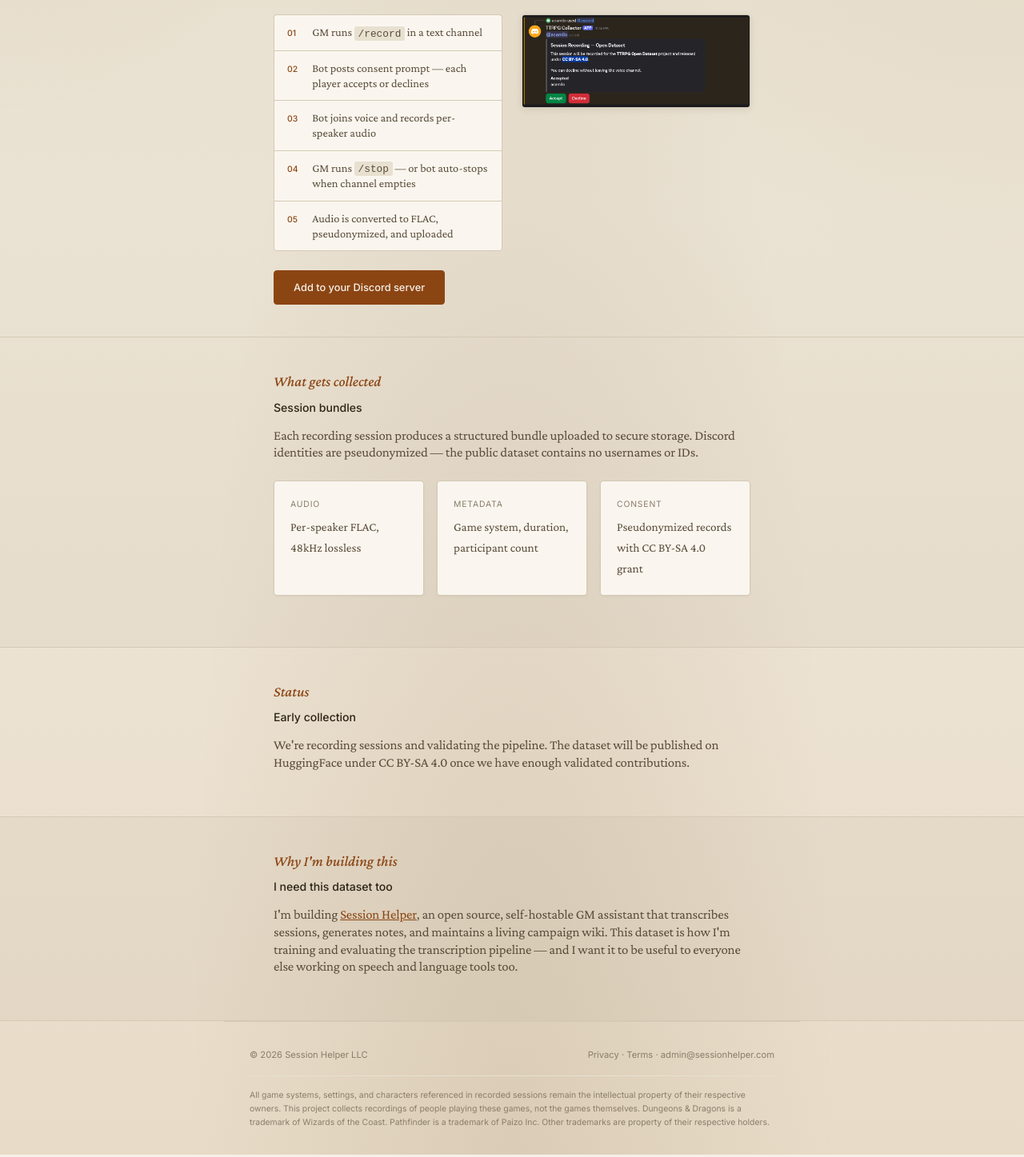
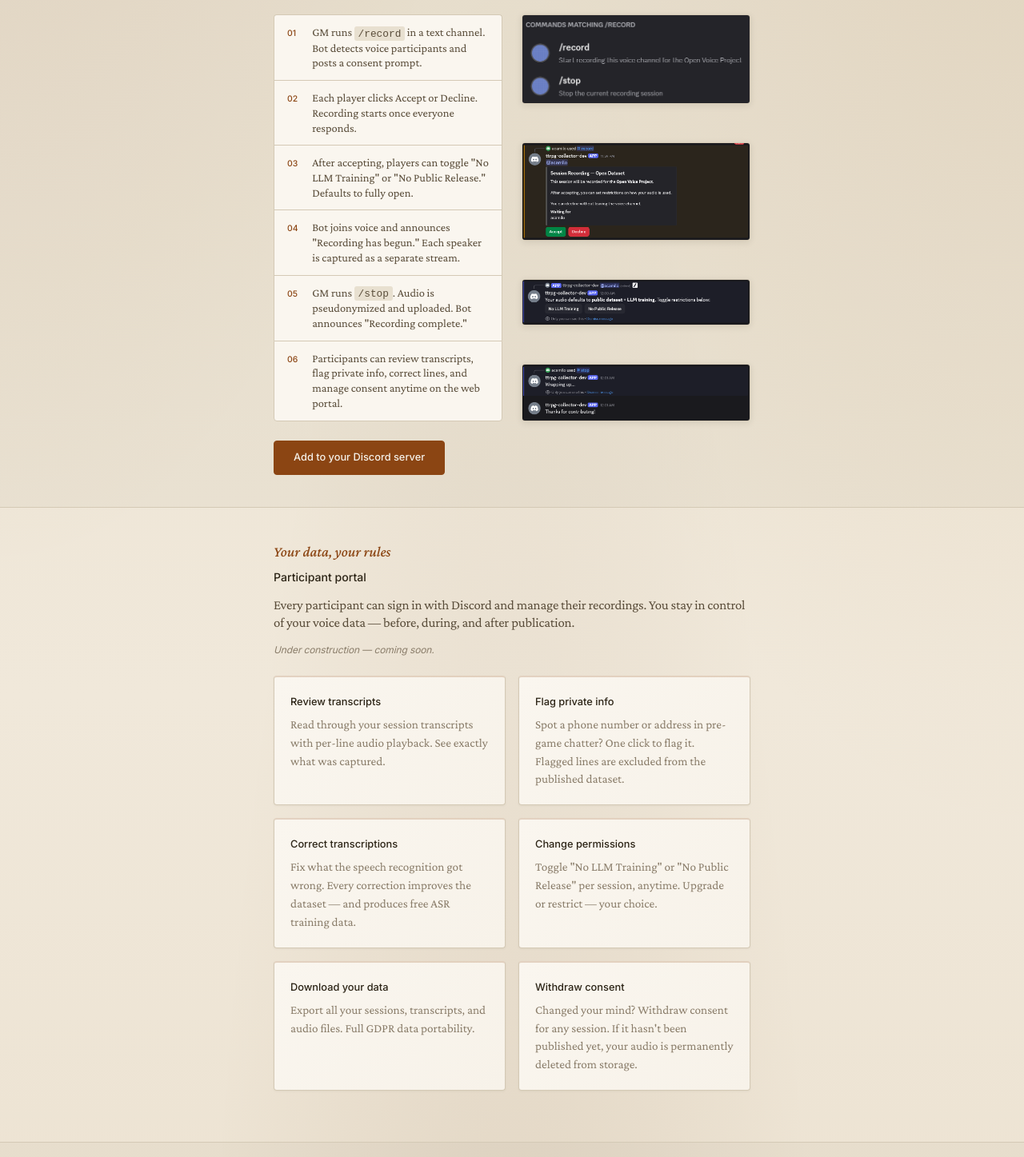
Before and after one commit to sessionhelper/sessionhelper.github.io, a plain HTML site: page open-voice-project/index.html in a window 1280 px wide. Shown: the part 1500-2947 px from the top of the page at 80% size. Drawn offline with nearby package versions, Linux system fonts and the light colour scheme.

Commit message:
Update OVP page: new screenshots, participant portal section, updated flow
- Add screenshots: commands, consent, restrictions, stop
- Update flow steps to reflect current bot behavior (license flags, voice announcements)
- Add 6th step describing participant portal
- New "Your data, your rules" section with portal feature cards
- Under construction note on portal section

```diff
--- a/open-voice-project/index.html
+++ b/open-voice-project/index.html
@@ -98,15 +98,16 @@
   .feature:hover { border-top-color: var(--accent); }
   .feature .title { font-family: 'Inter', system-ui, sans-serif; font-size: 0.8rem; font-weight: 500; color: var(--ink); margin-bottom: 0.4rem; }
   .feature .desc { font-size: 0.95rem; color: var(--ink-faint); line-height: 1.5; }
-  .flow-section { display: grid; grid-template-columns: 1fr 1fr; gap: 1.5rem; align-items: start; margin: 1.5rem 0; }
-  .flow { display: flex; flex-direction: column; }
-  .flow .step { padding: 0.75rem 1rem; background: var(--card); border: 1px solid var(--rule); border-bottom: none; display: flex; align-items: baseline; gap: 0.75rem; }
+  .flow-section { display: grid; grid-template-columns: 1fr 1fr; gap: 1.5rem; align-items: stretch; margin: 1.5rem 0; }
+  .flow { display: flex; flex-direction: column; height: 100%; }
+  .flow .step { padding: 0.75rem 1rem; background: var(--card); border: 1px solid var(--rule); border-bottom: none; display: flex; align-items: baseline; gap: 0.75rem; flex: 1; }
   .flow .step:first-child { border-radius: 4px 4px 0 0; }
   .flow .step:last-child { border-radius: 0 0 4px 4px; border-bottom: 1px solid var(--rule); }
   .flow .step .num { font-family: 'Inter', system-ui, sans-serif; font-size: 0.65rem; font-weight: 500; color: var(--accent); min-width: 1.2rem; }
   .flow .step .text { font-size: 0.9rem; color: var(--ink-light); line-height: 1.3; }
   .flow .step code { font-size: 0.8rem; background: var(--parchment-dark); padding: 0.1rem 0.3rem; border-radius: 3px; font-family: 'Courier New', monospace; }
   .consent-screenshot { border-radius: 4px; border: 1px solid var(--rule); width: 100%; display: block; box-shadow: 0 2px 8px rgba(44,36,22,0.1); }
+  .flow-screenshots { display: flex; flex-direction: column; gap: 1.25rem; justify-content: space-between; }
   .grid-3 { display: grid; grid-template-columns: repeat(3, 1fr); gap: 1rem; margin: 1.5rem 0; }
   .grid-3 .cell { background: var(--card); border: 1px solid var(--rule); border-radius: 4px; padding: 1.25rem; box-shadow: 0 1px 3px rgba(44,36,22,0.05); }
   .cell .label { font-family: 'Inter', system-ui, sans-serif; font-size: 0.65rem; text-transform: uppercase; letter-spacing: 0.08em; color: var(--ink-faint); margin-bottom: 0.4rem; }
@@ -197,19 +198,40 @@
   <p>A Discord bot joins your voice channel, collects consent from every participant, and records each speaker as a separate lossless audio track.</p>
   <div class="flow-section">
     <div class="flow">
-      <div class="step"><div class="num">01</div><div class="text">GM runs <code>/record</code> in a text channel</div></div>
-      <div class="step"><div class="num">02</div><div class="text">Bot posts consent prompt — each player accepts or declines</div></div>
-      <div class="step"><div class="num">03</div><div class="text">Bot joins voice and records per-speaker audio</div></div>
-      <div class="step"><div class="num">04</div><div class="text">GM runs <code>/stop</code> — or bot auto-stops when channel empties</div></div>
-      <div class="step"><div class="num">05</div><div class="text">Audio is converted to FLAC, pseudonymized, and uploaded</div></div>
+      <div class="step"><div class="num">01</div><div class="text">GM runs <code>/record</code> in a text channel. Bot detects voice participants and posts a consent prompt.</div></div>
+      <div class="step"><div class="num">02</div><div class="text">Each player clicks Accept or Decline. Recording starts once everyone responds.</div></div>
+      <div class="step"><div class="num">03</div><div class="text">After accepting, players can toggle "No LLM Training" or "No Public Release." Defaults to fully open.</div></div>
+      <div class="step"><div class="num">04</div><div class="text">Bot joins voice and announces "Recording has begun." Each speaker is captured as a separate stream.</div></div>
+      <div class="step"><div class="num">05</div><div class="text">GM runs <code>/stop</code>. Audio is pseudonymized and uploaded. Bot announces "Recording complete."</div></div>
+      <div class="step"><div class="num">06</div><div class="text">Participants can review transcripts, flag private info, correct lines, and manage consent anytime on the web portal.</div></div>
     </div>
-    <img src="consent_window.png" alt="Discord consent prompt" class="consent-screenshot">
+    <div class="flow-screenshots">
+      <img src="commands.png" alt="Bot slash commands" class="consent-screenshot">
+      <img src="consent.png" alt="Consent prompt" class="consent-screenshot">
+      <img src="restrictions.png" alt="Data restriction toggles" class="consent-screenshot">
+      <img src="stop.png" alt="Session complete" class="consent-screenshot">
+    </div>
   </div>
   <div style="margin-top:1.5rem">
     <a href="https://discord.com/oauth2/authorize?client_id=1489017576125366453&permissions=2184202240&scope=bot+applications.commands" class="btn">Add to your Discord server</a>
   </div>
 </section>
 </div>
+
+<section>
+  <div class="section-label">Your data, your rules</div>
+  <h2>Participant portal</h2>
+  <p>Every participant can sign in with Discord and manage their recordings. You stay in control of your voice data — before, during, and after publication.</p>
+  <p style="font-family: 'Inter', system-ui, sans-serif; font-size: 0.75rem; color: var(--ink-faint); font-style: italic;">Under construction — coming soon.</p>
+  <div class="features">
+    <div class="feature"><div class="title">Review transcripts</div><div class="desc">Read through your session transcripts with per-line audio playback. See exactly what was captured.</div></div>
+    <div class="feature"><div class="title">Flag private info</div><div class="desc">Spot a phone number or address in pre-game chatter? One click to flag it. Flagged lines are excluded from the published dataset.</div></div>
+    <div class="feature"><div class="title">Correct transcriptions</div><div class="desc">Fix what the speech recognition got wrong. Every correction improves the dataset — and produces free ASR training data.</div></div>
+    <div class="feature"><div class="title">Change permissions</div><div class="desc">Toggle "No LLM Training" or "No Public Release" per session, anytime. Upgrade or restrict — your choice.</div></div>
+    <div class="feature"><div class="title">Download your data</div><div class="desc">Export all your sessions, transcripts, and audio files. Full GDPR data portability.</div></div>
+    <div class="feature"><div class="title">Withdraw consent</div><div class="desc">Changed your mind? Withdraw consent for any session. If it hasn't been published yet, your audio is permanently deleted from storage.</div></div>
+  </div>
+</section>
 
 <div class="band">
 <section>
```
Also changed, not shown: open-voice-project/commands.png (added), open-voice-project/consent.png (added), open-voice-project/restrictions.png (added), open-voice-project/stop.png (added).
